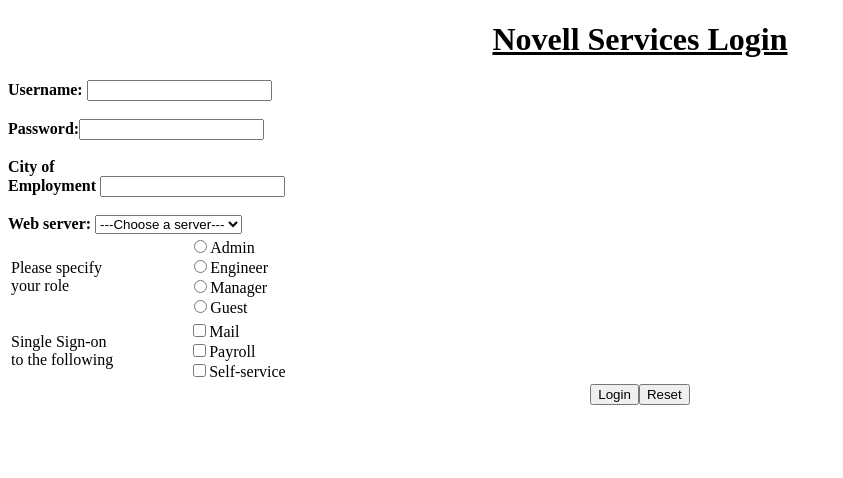
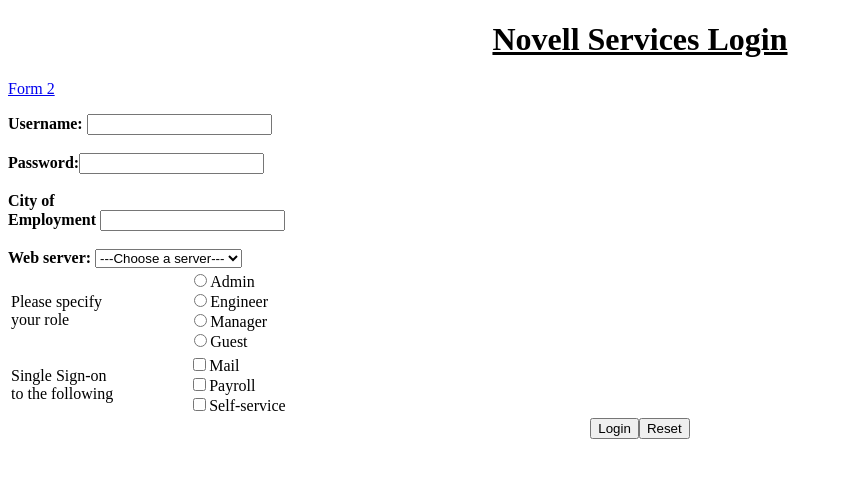
Before and after one commit to Zumairkhawar/class-10, a plain HTML site: page index.html in a window 1280 px wide. Shown: the whole page, without its empty margins (0-843 px from the left). Drawn offline with Linux system fonts and the light colour scheme.

Commit message:
page name link

```diff
--- a/index.html
+++ b/index.html
@@ -7,6 +7,7 @@
 </head>
 <body>
      <h1><center><u>Novell Services Login</u></center></h1>
+	<p><a href="page2.html">Form 2</a></p>
      <label for="uname">
         <b>Username:</b> <input type="text" id="uname">
      </label><br><br>
```
